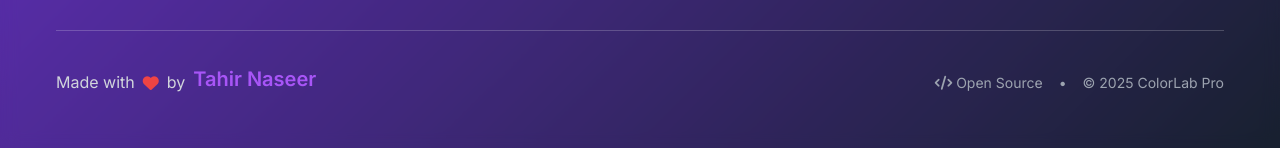
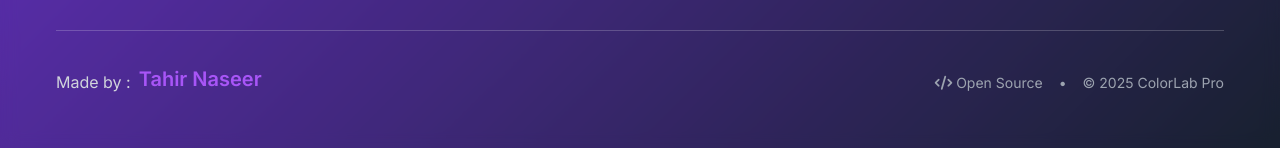
Before and after one commit to Tarunsavita/Color-Lab-Pro, a plain HTML site: page index.html in a window 1280 px wide. Shown: the part 2009-2157 px from the top of the page. Drawn offline with Linux system fonts and the light colour scheme.

Commit message:
index.html

```diff
--- a/index.html
+++ b/index.html
@@ -698,9 +698,7 @@
 
             <div class="footer-bottom">
                 <div class="footer-credit">
-                    <span>Made with</span>
-                    <i class="fas fa-heart"></i>
-                    <span>by</span>
+                    <span>Made by : </span>
                     <span class="creator-name">Tahir Naseer</span>
                 </div>
 
```
